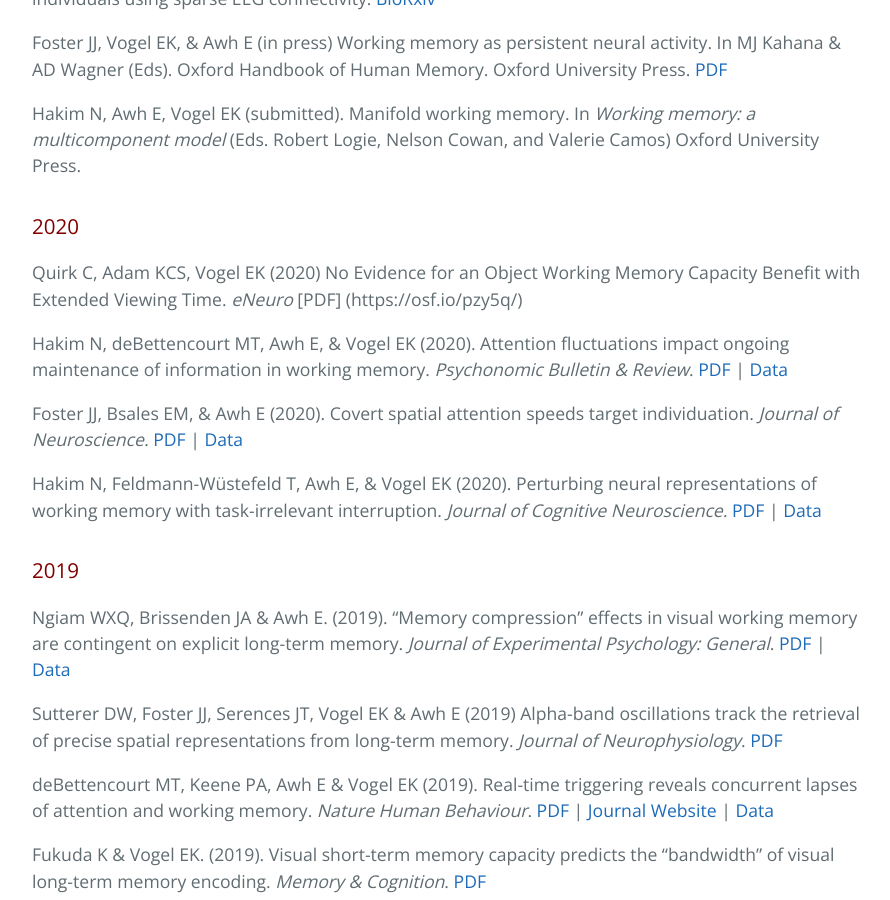
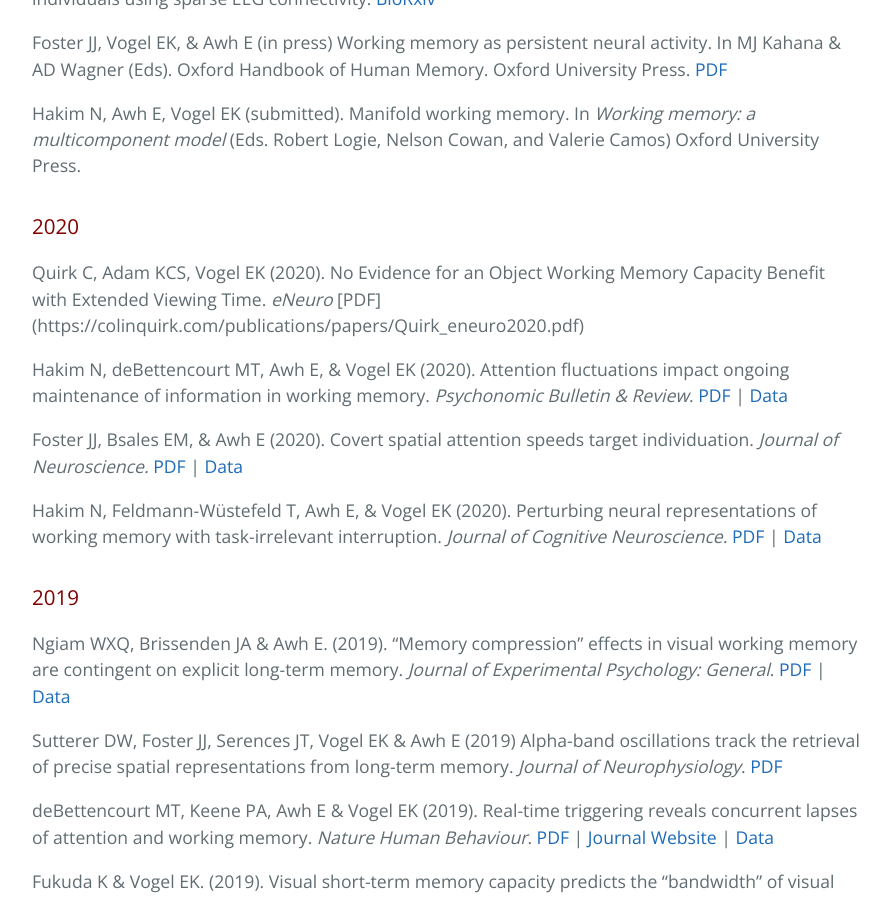
Before and after one commit to AwhVogelLab/awhvogellab.github.io, a Jekyll site: the page built from publications.md, in a window 1280 px wide and 900 px high, scrolled down 1015 px. Shown: the whole window, without its empty margins (192-1082 px from the left). Built offline with Jekyll 4.4.1, drawn with Linux system fonts in a browser that asks for light colours; our own code applies the rules of GitHub Pages for plain Markdown files; part of the change alters nothing that is shown.

Commit message:
Add colin eneuro pdf

```diff
--- a/publications.md
+++ b/publications.md
@@ -27,7 +27,7 @@ Hakim N, Awh E, Vogel EK (submitted). Manifold working memory. In <em>Working me
 
 ### 2020
 
-Quirk C, Adam KCS, Vogel EK (2020) No Evidence for an Object Working Memory Capacity Benefit with Extended Viewing Time. <i>eNeuro</i> [PDF] (https://osf.io/pzy5q/)
+Quirk C, Adam KCS, Vogel EK (2020). No Evidence for an Object Working Memory Capacity Benefit with Extended Viewing Time. <i>eNeuro</i> [PDF] (https://colinquirk.com/publications/papers/Quirk_eneuro2020.pdf)
 
 Hakim N, deBettencourt MT, Awh E, & Vogel EK (2020). Attention fluctuations impact ongoing maintenance of information in working memory. *Psychonomic Bulletin & Review*. [PDF](/files/pdfs/Hakim2020_Article_AttentionFluctuationsImpactOng.pdf)  \| [Data](https://osf.io/cg5f2/?view_only=ceb70b58c382498cb5d9ffc82223a157)
 
```
